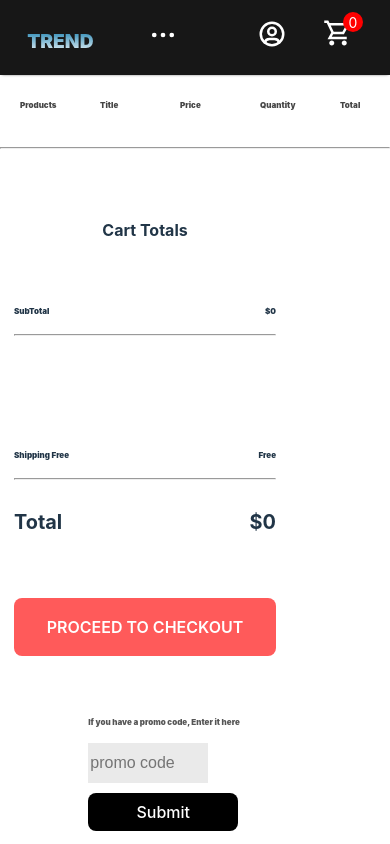
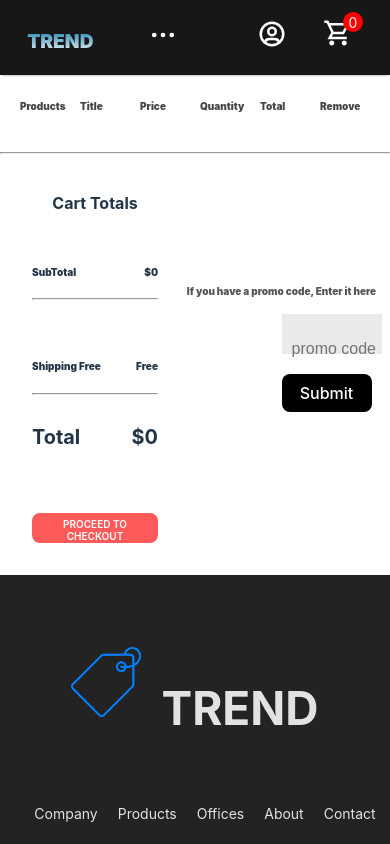
Before and after one commit to DontStopPrograming/e-commerce-clothing, a React (Vite) app: page /cart in a window 390 px wide. Shown: the top 844 px of the page. Built offline with nearby package versions, Linux system fonts and the light colour scheme.

Commit message:
fixed:Cart position of design

```diff
--- a/src/components/CartItems/cartItems.css
+++ b/src/components/CartItems/cartItems.css
@@ -40,7 +40,7 @@
     width: 64px;
     height: 50px;
     border: 2px solid #ebebeb;
-    background: #fff;
+    background: linear-gradient(180deg, rgba(0, 174, 255, 0.63), #ffffff);
 }
 
 .cartItems-down {
@@ -117,7 +117,7 @@
 @media (max-width: 768px) {
 
     .cartItems-format p {
-        font-size: 8px;
+        font-size: 10px;
         font-weight: 900;
     }
 
@@ -128,6 +128,16 @@
         margin-bottom: -30%;
     }
 
+    .cartItems-total button {
+        width: auto;
+        height: 30px;
+        outline: none;
+        border: none;
+        background: #ff5a5a;
+        color: #fff;
+        font-size: 10px;
+    }
+
     .cartItems-total-item {
         padding: 0px;
     }
@@ -136,30 +146,40 @@
         display: grid;
         grid-template-columns: 10px 10px 10px 10px 10px 10px;
         align-items: center;
-        gap: 70px;
+        gap: 50px;
         padding: 20px;
         color: #454545;
 
     }
 
     .cartItems-down {
+        position: relative;
         display: flex;
         flex-direction: column;
         justify-content: center;
         align-items: center;
         text-align: center;
-        margin-left: 100px;
+        padding: 2rem;
 
     }
 
     .cartItems-promocode {
+        position: absolute;
+        margin-left: 70%;
+        margin-bottom: 50px;
+        width: 100px;
+        height: 200px;
+    }
+
+    .cartItems-promocode p {
         margin-left: -100%;
+        color: #555;
     }
 
     .cartItems-promobox {
         display: flex;
         flex-direction: column;
-        width: 100px;
+        width: auto;
         height: 20px;
         padding: 10px;
         background: #eaeaea;
@@ -168,16 +188,20 @@
 
     .cartItems-promobox input {
         width: 150px;
-        height: 20px;
-        margin-bottom: 20px;
+        height: 10px;
+        padding: 20px 0;
+    }
+
+    .cartItems-promobox button {
+        width: auto;
         margin-left: -10px;
     }
 
-    .cartItems-promobox button {
-        width: 150px;
-        margin-left: -10px;
+    .cartItems-quantity {
+        width: 40px;
+        height: 40px;
+
+
     }
 
-
-
 }
```
